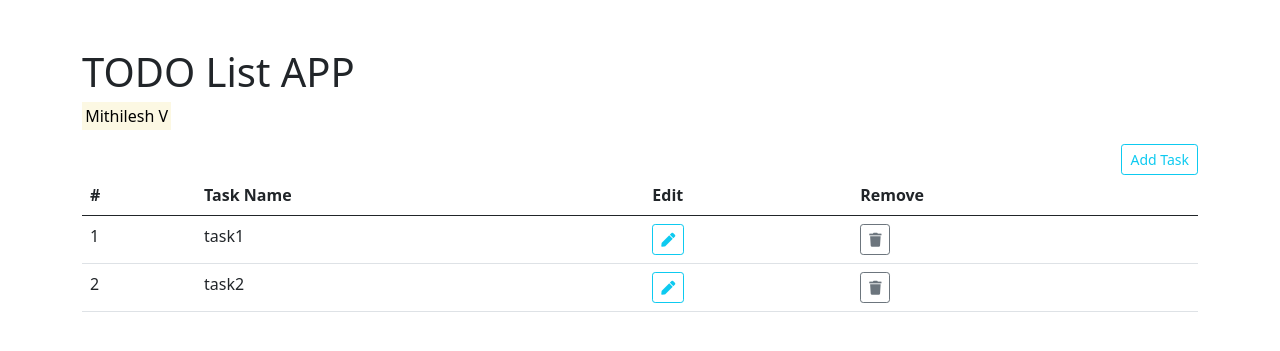
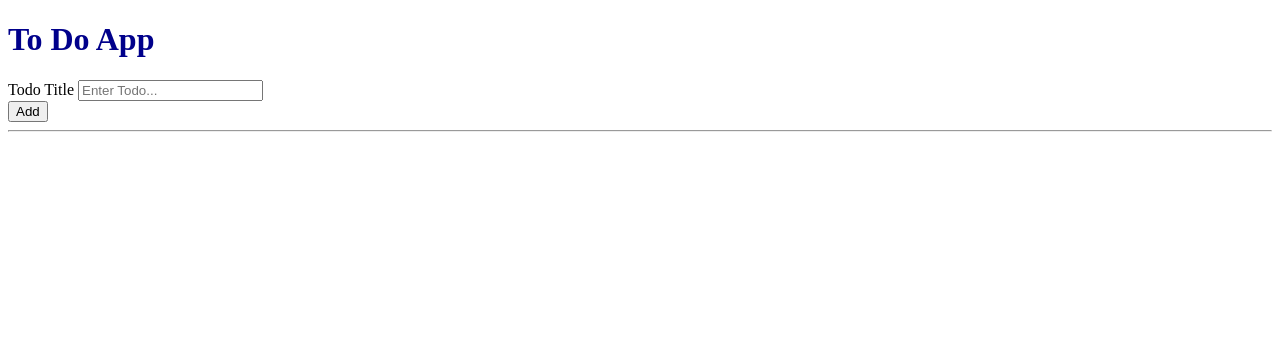
Before and after one commit to Mithilesh-V/Flask-ToDo, a Flask app: page / in a window 1280 px wide. Shown: the top 351 px of the page. Run offline with Flask 3, Linux system fonts and the light colour scheme.

Commit message:
todo done

```diff
--- a/app.py
+++ b/app.py
@@ -1,17 +1,47 @@
 import pandas as pd
-import sqlite3
-from flask import Flask,render_template,request
+from flask import Flask,render_template,request,jsonify,url_for,redirect
+from flask_sqlalchemy import SQLAlchemy
+
 
 app = Flask(__name__)
+app.config['SQLALCHEMY_DATABASE_URI'] = 'sqlite:///todo.db'
+app.config['SQLALCHEMY_TRACK_MODIFICATIONS'] = False
+db = SQLAlchemy(app)
+app.app_context().push()
 
-
-def connect_to_db(database):
-    conn = sqlite3.connect(database)
-    return conn
+class Todo(db.Model):
+    id = db.Column(db.Integer, primary_key=True)
+    title = db.Column(db.String(100))
+    complete = db.Column(db.Boolean)
 
 @app.route("/")
 def home():
-    return render_template("index.html")
+    todo_list = Todo.query.all()
+    return render_template("index.html", todo_list=todo_list)
+
+@app.route("/add", methods=["POST"])
+def add():
+    title = request.form.get("title")
+    new_todo = Todo(title=title, complete=False)
+    db.session.add(new_todo)
+    db.session.commit()
+    return redirect(url_for("home"))
+
+@app.route("/update/<int:todo_id>")
+def update(todo_id):
+    todo = Todo.query.filter_by(id=todo_id).first()
+    todo.complete = not todo.complete
+    db.session.commit()
+    return redirect(url_for("home"))
+
+@app.route("/delete/<int:todo_id>")
+def delete(todo_id):
+    todo = Todo.query.filter_by(id=todo_id).first()
+    db.session.delete(todo)
+    db.session.commit()
+    return redirect(url_for("home"))
+
 
 if __name__ == "__main__":
+    db.create_all()
     app.run()
--- a/templates/index.html
+++ b/templates/index.html
@@ -1,115 +1,42 @@
 <!DOCTYPE html>
+<html lang="en">
 
-<html>
-    <head>
-        <title>TODO</title>
+<head>
+    <meta charset="UTF-8">
+    <meta name="viewport" content="width=device-width, initial-scale=1.0">
+    <title>Todo App</title>
+</head>
 
-        <meta charset="utf-8">
-        <meta name="viewport" content="width=device-width, initial-scale=1">
+<body>
 
-        <link rel="icon" href="{{ url_for('static', filename='img/cs.ico') }}">
-        <link href="https://cdn.jsdelivr.net/npm/bootstrap@5.0.0-beta2/dist/css/bootstrap.min.css" rel="stylesheet"
-        integrity="sha384-BmbxuPwQa2lc/FVzBcNJ7UAyJxM6wuqIj61tLrc4wSX0szH/Ev+nYRRuWlolflfl" crossorigin="anonymous">
+    <h1 style="color:darkblue; align-self : center;" >To Do App</h1>
+    <div style = "align-items: center;">
+    <form action="/add" method="post">
+        <div>
+            <label>Todo Title</label>
+            <input type="text" name="title" placeholder="Enter Todo...">
+            <br>
+            <button type="submit">Add</button>
+        </div>
+    </form>
 
-        <link rel="stylesheet" href="https://cdnjs.cloudflare.com/ajax/libs/font-awesome/5.15.3/css/all.css">
-        <link rel="stylesheet" href="{{ url_for('static', filename='styles/custom.css') }}">
-    </head>
+    <hr>
 
-    <body>
+    {% for todo in todo_list %}
 
-    <main role="main" class="container extra-bottom">
-      <h1 class="mt-5">TODO List APP</h1>
-      <p><mark>Mithilesh V</mark></p>
-    </main>
+    <p>{{todo.id }} | {{ todo.title }}</p>
 
+    {% if todo.complete == False %}
+    <span>Not Complete</span>
+    {% else %}
+    <span>Completed</span>
+    {% endif %}
 
-    <div class="container">
+    <a href="/update/{{ todo.id }}">Update</a>
+    <a href="/delete/{{ todo.id }}">Delete</a>
 
-        <!-- Button trigger modal -->
-        <div style="text-align: right;">
-        <button type="button" class="btn btn-outline-info btn-sm" data-bs-toggle="modal"
-														data-bs-target="#task-modal" data-source="New Task">Add Task</button>
-        </div>
-
-
-        <div class="modal fade" id="task-modal" tabindex="-1" aria-labelledby="Label" aria-hidden="true">
-        <div class="modal-dialog">
-            <div class="modal-content">
-            <div class="modal-header">
-                <h5 class="modal-title" id="Label">Add a task</h5>
-                <button type="button" class="btn-close" data-bs-dismiss="modal" aria-label="Close"></button>
-            </div>
-
-            <div class="modal-body">
-                <div class="input-group mb-3">
-                    <span class="input-group-text" id="task-form-display">Task</span>
-                    <input type="text" class="form-control" placeholder="Description of task"
-													aria-label="task-name" aria-describedby="basic-addon1">
-                </div>
-            </div>
-            <div class="modal-footer">
-                <button type="button" class="btn btn-secondary" data-bs-dismiss="modal">Close</button>
-                <button id="submit-task" type="button" class="btn btn-primary">Save changes</button>
-            </div>
-            </div>
-        </div>
-        </div>
-
-    </div>
-
-    <!--Todo Table-->
-    <div class="container table-responsive">
-    <table class="table">
-        <thead>
-        <tr>
-            <th class="task-id">#</th>
-            <th class="task">Task Name</th>
-            <th class="update">Edit</th>
-            <th class="update">Remove</th>
-        </tr>
-        </thead>
-
-        <tbody>
-            <tr>
-                <td>1</td>
-                <td>task1</td>
-                <td>
-									<button type="button" class="btn btn-outline-info btn-sm"
-													data-bs-toggle="modal" data-bs-target="#task-modal"
-													data-source="1" data-content="task1">
-										<i class="fa fa-pen fa-1" aria-hidden="true"></i>
-									</button>
-								</td>
-                <td><button class="btn btn-outline-secondary btn-sm remove"
-														data-source="1" type="button">
-									<i class="fa fa-trash fa-1" aria-hidden="true"></i>
-										</button>
-								</td>
-            </tr>
-						<tr>
-                <td>2</td>
-                <td>task2</td>
-                <td>
-									<button type="button" class="btn btn-outline-info btn-sm"
-												  data-bs-toggle="modal" data-bs-target="#task-modal"
-													data-source="2" data-content="task2">
-										<i class="fa fa-pen fa-1" aria-hidden="true"></i>
-									</button>
-								</td>
-                <td><button class="btn btn-outline-secondary btn-sm remove" data-source="2" type="button">
-									<i class="fa fa-trash fa-1" aria-hidden="true"></i>
-										</button>
-								</td>
-            </tr>
-
-        </tbody>
-    </table>
-    </div>
-  </body>
-
-    <script src="https://ajax.googleapis.com/ajax/libs/jquery/3.6.0/jquery.min.js"></script>
-    <script src="https://cdn.jsdelivr.net/npm/bootstrap@5.0.0-beta2/dist/js/bootstrap.bundle.min.js"
-        integrity="sha384-b5kHyXgcpbZJO/tY9Ul7kGkf1S0CWuKcCD38l8YkeH8z8QjE0GmW1gYU5S9FOnJ0" crossorigin="anonymous"></script>
-    <script src="{{ url_for('static', filename='script/modal.js') }}"></script>
+    {% endfor %}
+</div>
+</body>
 
 </html>
```
Also changed, not shown: instance/todo.db (added).
